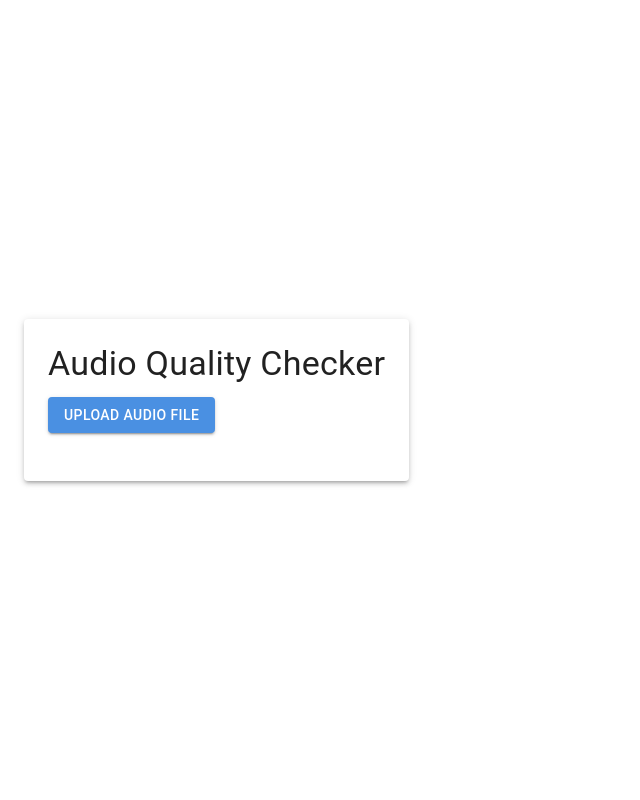
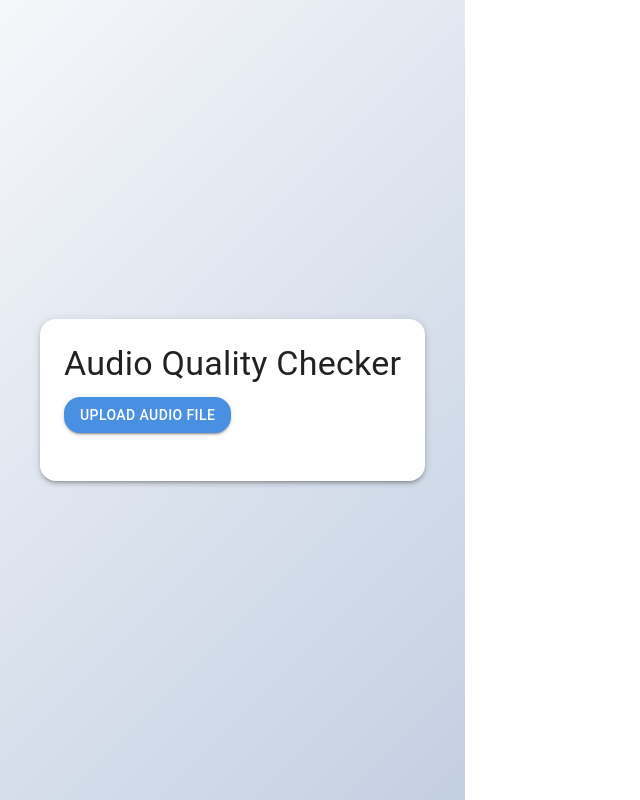
Before and after one commit to Terri-Cranstoun/audio_quality_checker, a React (Vite) app: page / in a window 1280 px wide. Shown: the whole page, without its empty margins (0-640 px from the left). Built offline with nearby package versions, Linux system fonts and the light colour scheme.

Commit message:
Update App.tsx

```diff
--- a/src/App.tsx
+++ b/src/App.tsx
@@ -1,4 +1,4 @@
-import { CssBaseline, ThemeProvider, createTheme } from '@mui/material';
+import { CssBaseline, ThemeProvider, createTheme, Box } from '@mui/material';
 import AudioQualityChecker from './components/AudioQualityChecker';
 
 const theme = createTheme({
@@ -11,13 +11,27 @@ const theme = createTheme({
       main: '#2c5282',
     },
   },
+  shape: {
+    borderRadius: 16,
+  },
 });
 
 function App() {
   return (
     <ThemeProvider theme={theme}>
       <CssBaseline />
-      <AudioQualityChecker />
+      <Box
+        sx={{
+          minHeight: '100vh',
+          display: 'flex',
+          alignItems: 'center',
+          justifyContent: 'center',
+          background: 'linear-gradient(135deg, #f5f7fa 0%, #c3cfe2 100%)',
+          p: 2,
+        }}
+      >
+        <AudioQualityChecker />
+      </Box>
     </ThemeProvider>
   );
 }
```
